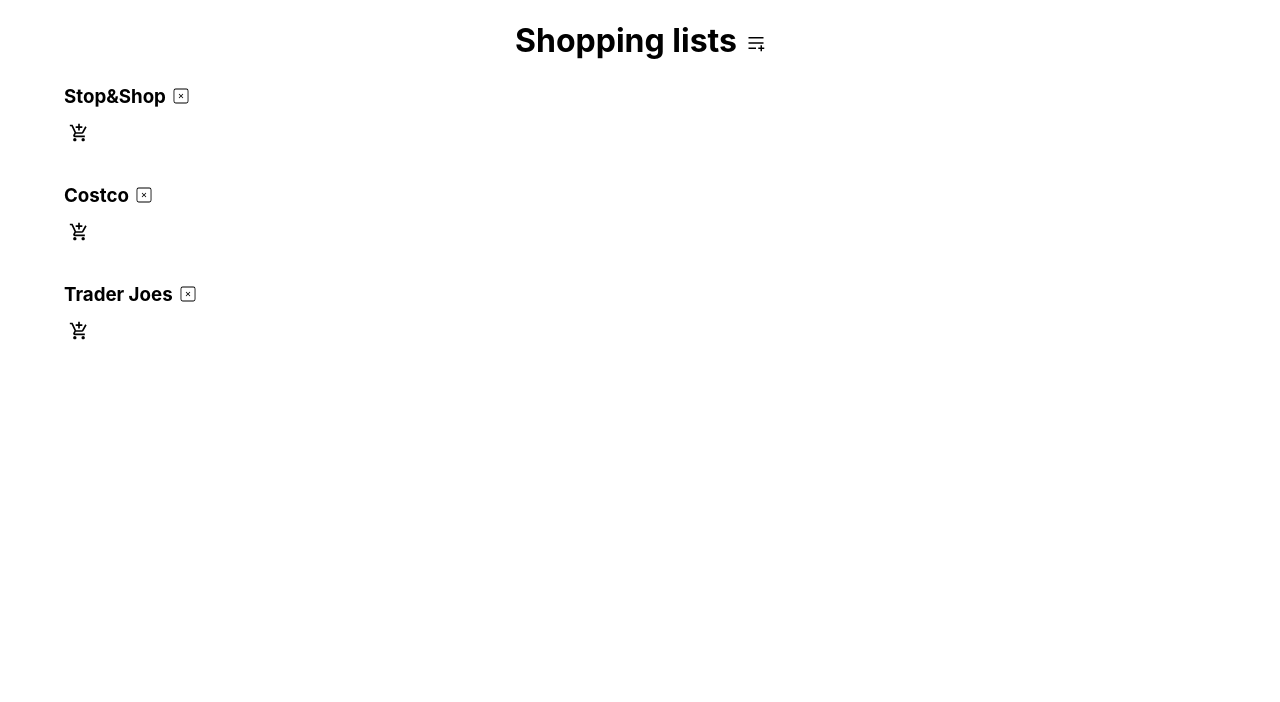
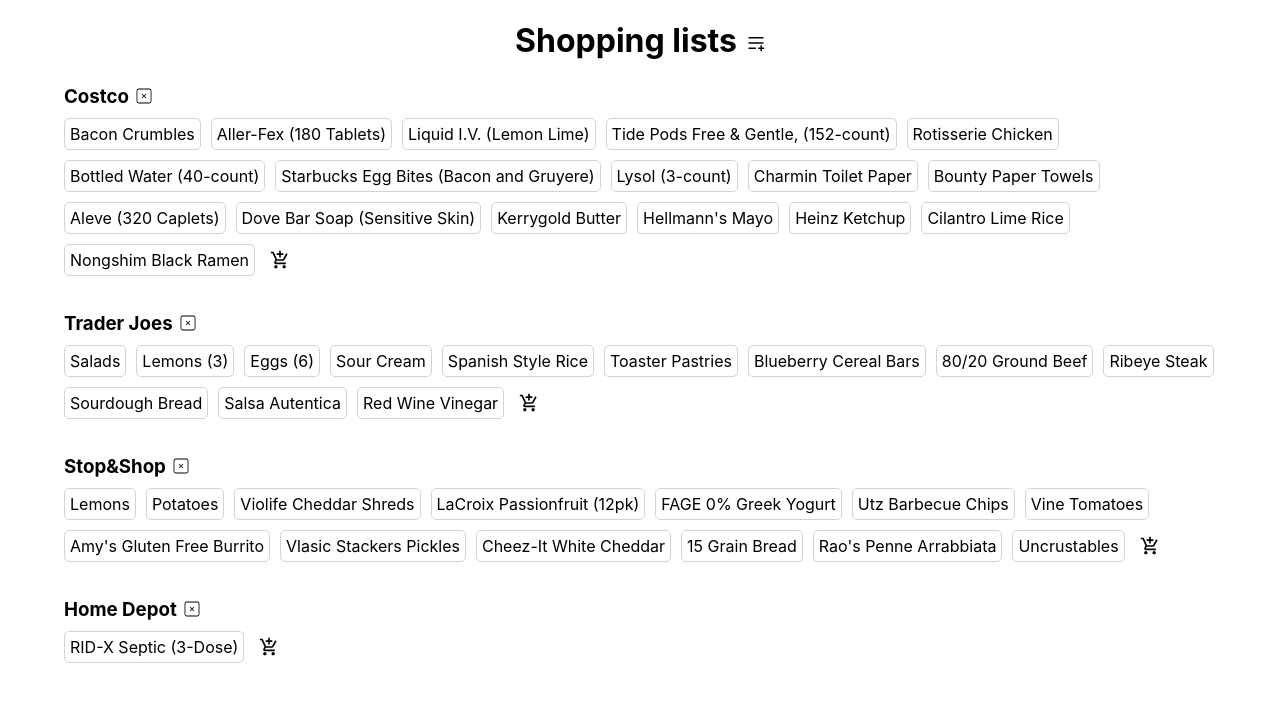
Before and after one commit to wallinglee/react-shopping-lists, a React (Create React App) app: page / in a window 1280 px wide. Shown: the top 702 px of the page. Built offline with nearby package versions, Linux system fonts and the light colour scheme.

Commit message:
Update default shopping data

```diff
--- a/src/App.js
+++ b/src/App.js
@@ -2,7 +2,6 @@
 import { Header } from "./components/Header";
 import { Lists } from "./components/Lists";
 import defaultShoppingLists from "./default-shopping-lists";
-import { v4 as uuidv4 } from "uuid";
 import "./App.css";
 
 export default function App() {
@@ -21,13 +20,15 @@
 
   const AddList = (e) => {
     e.preventDefault();
+    const nextID = lists.length ? lists[lists.length - 1].id + 1 : 1;
     if (!newListTitle) {
       setAddingList(false);
       return;
     }
+    //
     setLists([
       {
-        id: uuidv4(),
+        id: nextID,
         store: newListTitle,
         items: [],
       },
@@ -44,15 +45,13 @@
       return;
     }
 
-    const newItem = {
-      id: uuidv4(),
-      text: newItemText,
-      completed: false,
-    };
-
     const newLists = lists.map((list) => {
       if (list.id === listBeingEdited) {
-        return { ...list, items: [...list.items, newItem] };
+        return { ...list, items: [...list.items, {
+          id: list.items.length ? list.items[list.items.length - 1].id + 1 : 1,
+          text: newItemText,
+          completed: false,
+        }] };
       }
       return list;
     });
--- a/src/default-shopping-lists.json
+++ b/src/default-shopping-lists.json
@@ -1,17 +1,189 @@
-[
-    {
-      "id": "0807d1c6-6750-434b-a74d-36a7c9ca2d76",
-      "store": "Stop&Shop",
-      "items": []
-    },
-    {
-      "id": "01b41cd5-95bd-46ce-8e18-8b9ddaa3bc0f",
-      "store": "Costco",
-      "items": []
-    },
-    {
-      "id": "52fb18bc-d2e1-4a30-81ca-2c0236cc3a17",
-      "store": "Trader Joes",
-      "items": []
-    }
-  ]
+[{
+  "id": 1,
+  "store": "Costco",
+  "items": [{
+    "id": 1,
+    "text": "Bacon Crumbles",
+    "completed": false
+  }, {
+    "id": 2,
+    "text": "Aller-Fex (180 Tablets)",
+    "completed": false
+  }, {
+    "id": 3,
+    "text": "Liquid I.V. (Lemon Lime)",
+    "completed": false
+  }, {
+    "id": 4,
+    "text": "Tide Pods Free & Gentle, (152-count)",
+    "completed": false
+  }, {
+    "id": 5,
+    "text": "Rotisserie Chicken",
+    "completed": false
+  }, {
+    "id": 6,
+    "text": "Bottled Water (40-count)",
+    "completed": false
+  }, {
+    "id": 7,
+    "text": "Starbucks Egg Bites (Bacon and Gruyere)",
+    "completed": false
+  }, {
+    "id": 8,
+    "text": "Lysol (3-count)",
+    "completed": false
+  }, {
+    "id": 9,
+    "text": "Charmin Toilet Paper",
+    "completed": false
+  }, {
+    "id": 10,
+    "text": "Bounty Paper Towels",
+    "completed": false
+  }, {
+    "id": 11,
+    "text": "Aleve (320 Caplets)",
+    "completed": false
+  }, {
+    "id": 12,
+    "text": "Dove Bar Soap (Sensitive Skin)",
+    "completed": false
+  }, {
+    "id": 13,
+    "text": "Kerrygold Butter",
+    "completed": false
+  }, {
+    "id": 14,
+    "text": "Hellmann's Mayo",
+    "completed": false
+  }, {
+    "id": 15,
+    "text": "Heinz Ketchup",
+    "completed": false
+  }, {
+    "id": 16,
+    "text": "Cilantro Lime Rice",
+    "completed": false
+  }, {
+    "id": 17,
+    "text": "Nongshim Black Ramen",
+    "completed": false
+  }]
+}, {
+  "id": 2,
+  "store": "Trader Joes",
+  "items": [{
+    "id": 1,
+    "text": "Salads",
+    "completed": false
+  }, {
+    "id": 2,
+    "text": "Lemons (3)",
+    "completed": false
+  }, {
+    "id": 3,
+    "text": "Eggs (6)",
+    "completed": false
+  }, {
+    "id": 4,
+    "text": "Sour Cream",
+    "completed": false
+  }, {
+    "id": 5,
+    "text": "Spanish Style Rice",
+    "completed": false
+  }, {
+    "id": 7,
+    "text": "Toaster Pastries",
+    "completed": false
+  }, {
+    "id": 8,
+    "text": "Blueberry Cereal Bars",
+    "completed": false
+  }, {
+    "id": 9,
+    "text": "80/20 Ground Beef",
+    "completed": false
+  }, {
+    "id": 10,
+    "text": "Ribeye Steak",
+    "completed": false
+  }, {
+    "id": 11,
+    "text": "Sourdough Bread",
+    "completed": false
+  }, {
+    "id": 12,
+    "text": "Salsa Autentica",
+    "completed": false
+  }, {
+    "id": 13,
+    "text": "Red Wine Vinegar",
+    "completed": false
+  }]
+}, {
+  "id": 3,
+  "store": "Stop&Shop",
+  "items": [{
+    "id": 1,
+    "text": "Lemons",
+    "completed": false
+  }, {
+    "id": 2,
+    "text": "Potatoes",
+    "completed": false
+  }, {
+    "id": 3,
+    "text": "Violife Cheddar Shreds",
+    "completed": false
+  }, {
+    "id": 4,
+    "text": "LaCroix Passionfruit (12pk)",
+    "completed": false
+  }, {
+    "id": 5,
+    "text": "FAGE 0% Greek Yogurt",
+    "completed": false
+  }, {
+    "id": 6,
+    "text": "Utz Barbecue Chips",
+    "completed": false
+  }, {
+    "id": 7,
+    "text": "Vine Tomatoes",
+    "completed": false
+  }, {
+    "id": 8,
+    "text": "Amy's Gluten Free Burrito",
+    "completed": false
+  }, {
+    "id": 9,
+    "text": "Vlasic Stackers Pickles",
+    "completed": false
+  }, {
+    "id": 10,
+    "text": "Cheez-It White Cheddar",
+    "completed": false
+  }, {
+    "id": 11,
+    "text": "15 Grain Bread",
+    "completed": false
+  }, {
+    "id": 12,
+    "text": "Rao's Penne Arrabbiata",
+    "completed": false
+  }, {
+    "id": 13,
+    "text": "Uncrustables",
+    "completed": false
+  }]
+}, {
+  "id": 4,
+  "store": "Home Depot",
+  "items": [{
+    "id": 1,
+    "text": "RID-X Septic (3-Dose)",
+    "completed": false
+  }]
+}]
```
